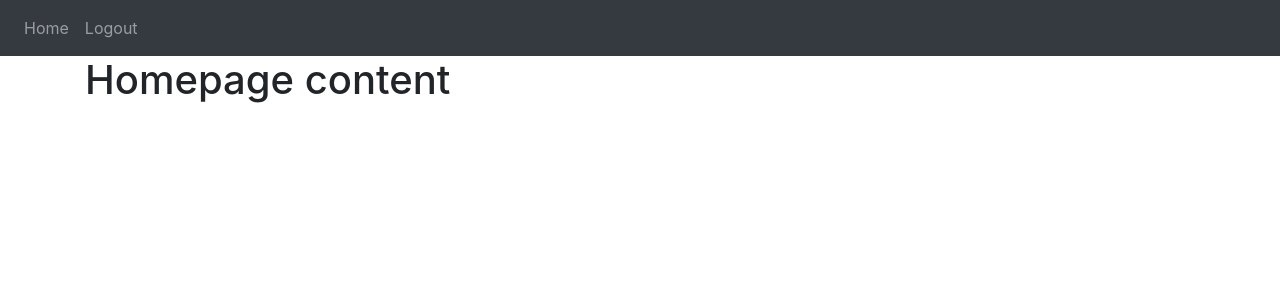
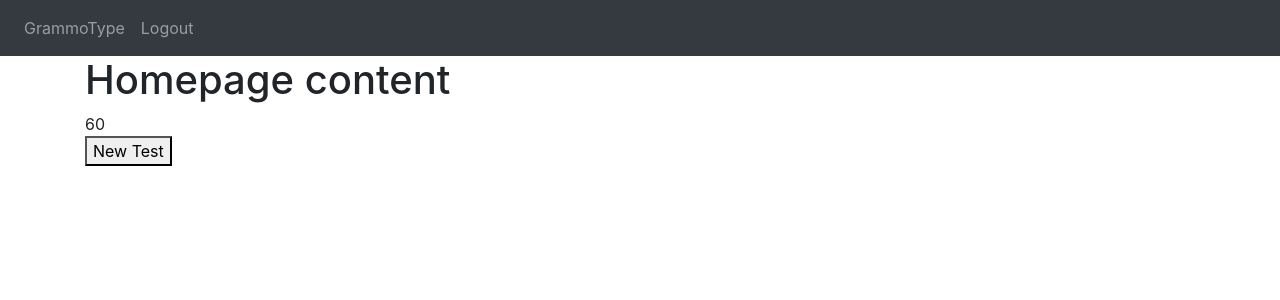
Before and after one commit to andrewWong21/grammotype, a Flask app: page / in a window 1280 px wide. Shown: the top 300 px of the page. Run offline with Flask 3, Linux system fonts and the light colour scheme; the visitor is signed in with stand-in values (Sample User, id 1); some libraries are stand-ins or nearby versions.

Commit message:
Started homepage modification to feature typing test

```diff
--- a/grammotype/templates/base.html
+++ b/grammotype/templates/base.html
@@ -23,7 +23,7 @@
         </button>
         <div class="collapse navbar-collapse" id="navbar">
             <div class="navbar-nav">
-                <a class="nav-item nav-link" id="home" href="/">Home</a>
+                <a class="nav-item nav-link" id="home" href="/">GrammoType</a>
                 {% if user.is_authenticated %}
                 <a class="nav-item nav-link" id="logout" href="/logout">Logout</a>
                 {% else %}
@@ -44,8 +44,15 @@
               <span aria-hidden="true">&times;</span>
             </button>
           </div>
+          {% elif category == "success" %}
+          <div class="alert alert-success alert-dismissible fade show" role="alert">
+            {{ message }}
+            <button type="button" class="close" data-bs-dismiss="alert">
+              <span aria-hidden="true">&times;</span>
+            </button>
+          </div>
           {% else %}
-          <div class="alert alert-success alert-dismissible fade show" role="alert">
+          <div class="alert alert-info alert-dismissible fade show" role="alert">
             {{ message }}
             <button type="button" class="close" data-bs-dismiss="alert">
               <span aria-hidden="true">&times;</span>
--- a/grammotype/templates/home.html
+++ b/grammotype/templates/home.html
@@ -1,3 +1,15 @@
 {% extends "base.html" %}
 {% block title %}Home{% endblock %}
-{% block content %}<h1>Homepage content</h1>{% endblock %}
+{% block content %}
+    <h1>Homepage content</h1>
+    <div id="test-header">
+        <div id="info">60</div>
+        <div id="buttons">
+            <button>New Test</button>
+        </div>
+    </div>
+    <div id="test">
+
+    </div>
+    <script src="{{ url_for('static', filename='js/typing.js') }}"></script>
+{% endblock %}
--- a/grammotype/views.py
+++ b/grammotype/views.py
@@ -1,9 +1,11 @@
-from flask import Blueprint, render_template
+from flask import Blueprint, render_template, flash
 from flask_login import login_required, current_user
 
 views = Blueprint('views', __name__)
 
 @views.route('/')
-@login_required
+#@login_required
 def home():
+    if not current_user.is_authenticated:
+        flash("Log in to save your results.", category='info')
     return render_template("home.html", user=current_user)
```
Also changed, not shown: grammotype/static/js/typing.js (added).
